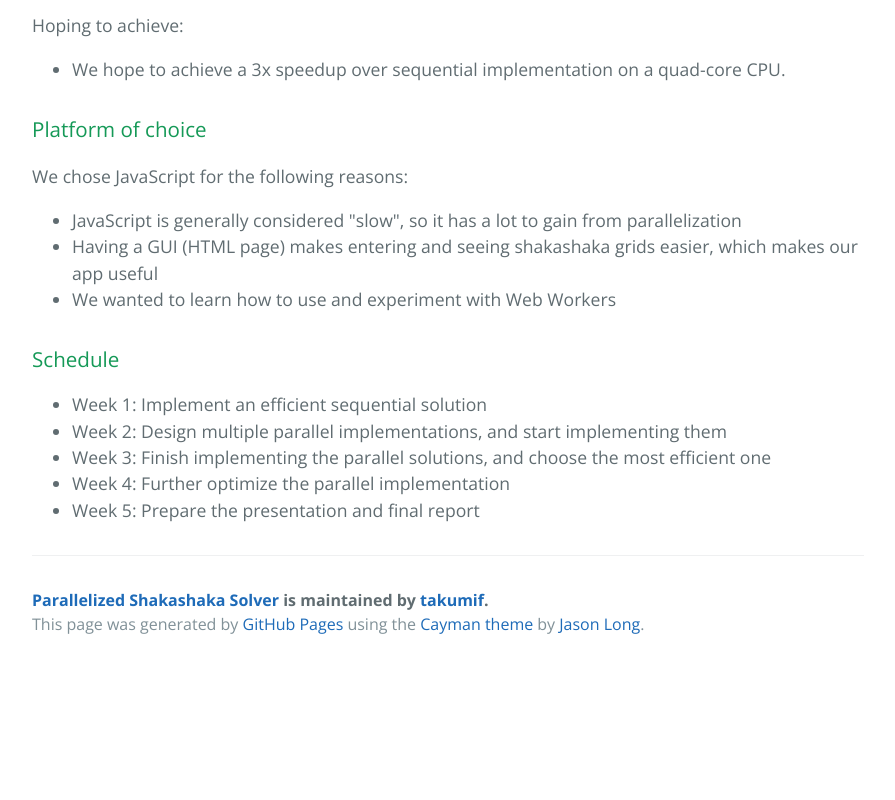
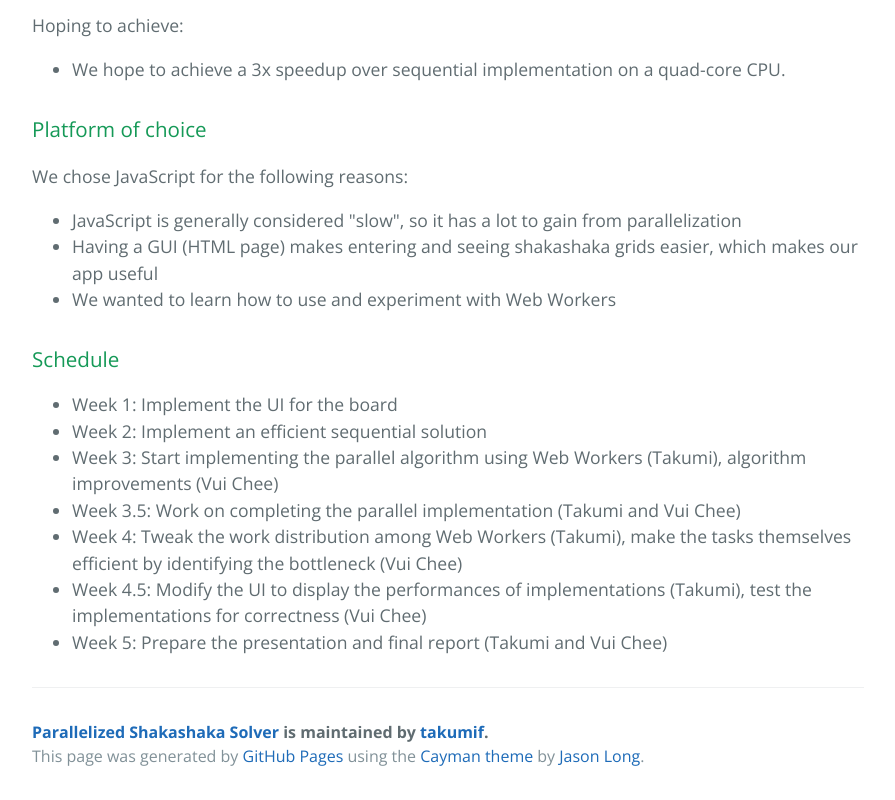
Before and after one commit to takumif/shakashaka_solver, a plain HTML site: page index.html in a window 1280 px wide. Shown: the part 2341-3141 px from the top of the page, without its empty margins (192-1087 px from the left). Before the commit the page ends 3009 px from the top, so only its background shows below. Drawn offline with nearby package versions, Linux system fonts and the light colour scheme.

```diff
--- a/index.html
+++ b/index.html
@@ -90,11 +90,13 @@
 <a id="schedule" class="anchor" href="#schedule" aria-hidden="true"><span aria-hidden="true" class="octicon octicon-link"></span></a>Schedule</h3>
 
 <ul>
-<li>Week 1: Implement an efficient sequential solution</li>
-<li>Week 2: Design multiple parallel implementations, and start implementing them</li>
-<li>Week 3: Finish implementing the parallel solutions, and choose the most efficient one</li>
-<li>Week 4: Further optimize the parallel implementation</li>
-<li>Week 5: Prepare the presentation and final report</li>
+<li>Week 1: Implement the UI for the board</li>
+<li>Week 2: Implement an efficient sequential solution</li>
+<li>Week 3: Start implementing the parallel algorithm using Web Workers (Takumi), algorithm improvements (Vui Chee)</li>
+<li>Week 3.5: Work on completing the parallel implementation (Takumi and Vui Chee)</li>
+<li>Week 4: Tweak the work distribution among Web Workers (Takumi), make the tasks themselves efficient by identifying the bottleneck (Vui Chee)</li>
+<li>Week 4.5: Modify the UI to display the performances of implementations (Takumi), test the implementations for correctness (Vui Chee)</li>
+<li>Week 5: Prepare the presentation and final report (Takumi and Vui Chee)</li>
 </ul>
 
       <footer class="site-footer">
```
Also changed, not shown: params.json (+1 -1 lines), stylesheets/github-light.css (+18 -10 lines).
